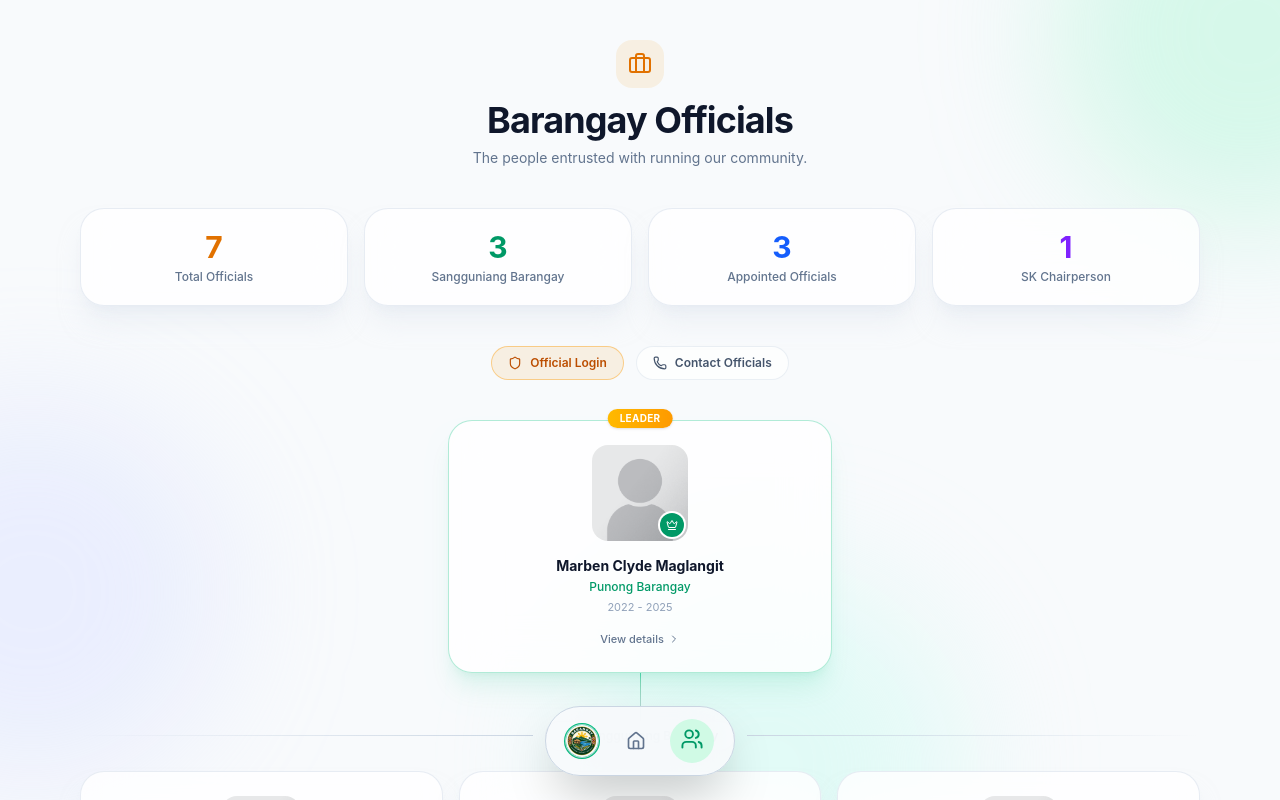
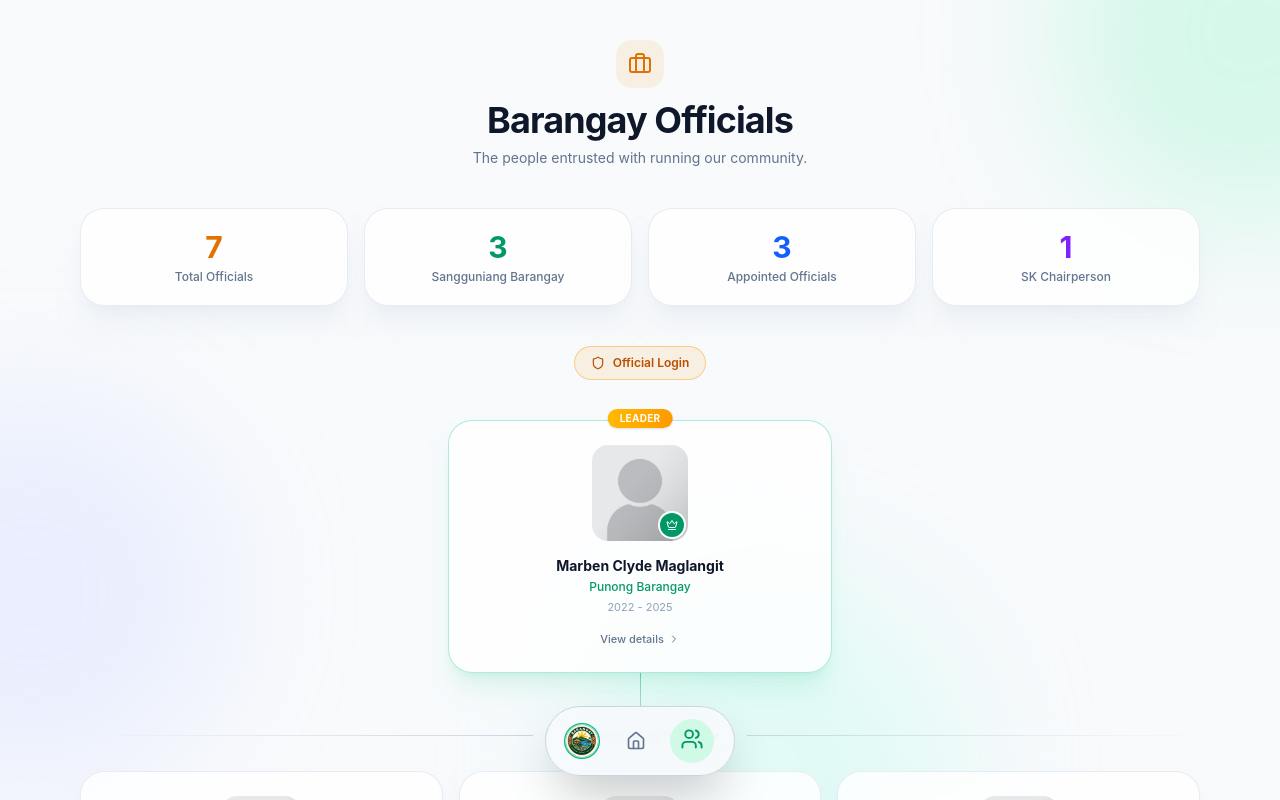
Before and after one commit to Chie03-dev/Barangay, a Next.js app: page /officials/directory in a window 1280 px wide. Shown: the top 800 px of the page. Built offline with nearby package versions, Linux system fonts and the light colour scheme.

Commit message:
Remove resident-side links from officials pages

```diff
--- a/src/app/officials/directory/page.tsx
+++ b/src/app/officials/directory/page.tsx
@@ -235,15 +235,6 @@ export default function OfficialsPage() {
         >
           <Shield className="h-3.5 w-3.5" aria-hidden />
           Official Login
-        </a>
-        <a
-          href="/contact"
-          className={cn(
-            "inline-flex items-center gap-2 rounded-full border border-slate-200/70 bg-white/70 px-4 py-2 text-xs font-semibold text-slate-600 transition-colors hover:bg-white dark:border-slate-800 dark:bg-slate-900/70 dark:text-slate-300 dark:hover:bg-slate-800/60",
-          )}
-        >
-          <Phone className="h-3.5 w-3.5" aria-hidden />
-          Contact Officials
         </a>
       </div>
 
--- a/src/app/officials/page.tsx
+++ b/src/app/officials/page.tsx
@@ -163,7 +163,10 @@ const QUICK_ACTIONS: {
     label: "Issue Certificate",
     desc: "Clearances, indigency, residency",
     icon: FileCheck,
-    href: "/services",
+    onClick: () => {
+      const el = document.getElementById("submissions");
+      if (el) el.scrollIntoView({ behavior: "smooth" });
+    },
     glow: "emerald",
   },
   {
```
